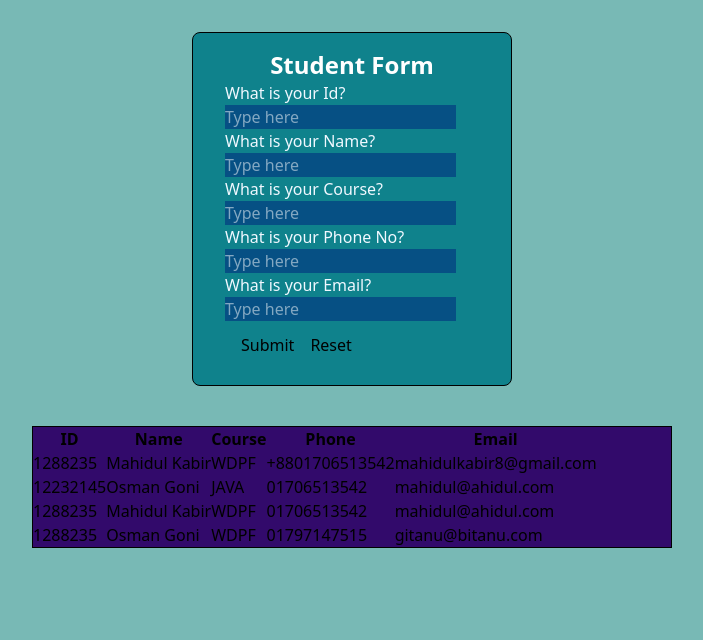
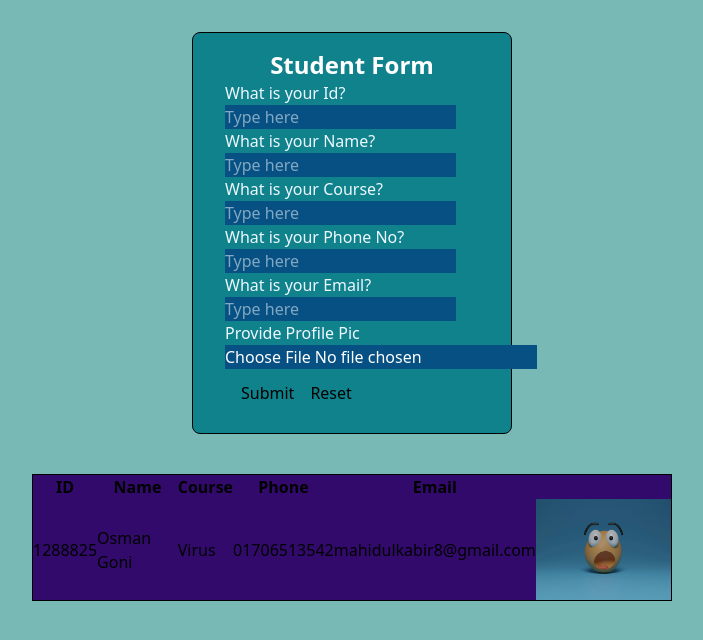
Before and after one commit to mahidulkabir/php-evidence, a PHP site: page /front.php in a window 1280 px wide. Shown: the top 640 px of the page, without its empty margins (288-991 px from the left). Run offline with PHP 8.4, Linux system fonts and the light colour scheme; some libraries are stand-ins or nearby versions.

Commit message:
added asked task

```diff
--- a/codingFile.php
+++ b/codingFile.php
@@ -9,32 +9,34 @@ class StudentDataClass
   private $course;
   private $phone;
   private $email;
+  private $filename;
 
   private static $data_file_path = "data.txt";
-
   // declaring constructor
-  function __construct($_id, $name, $_course, $_phone, $_email)
+  function __construct($_id, $name, $_course, $_phone, $_email,$_filename)
   {
     $this->id = $_id;
     $this->name = $name;
     $this->course = $_course;
     $this->phone = $_phone;
     $this->email = $_email;
+    $this->filename = $_filename;
 
   }
   public function save()
   {
     // Check if file exists and is empty — if so, add a header row first
     if (filesize(self::$data_file_path) == 0) {
-      $header = "ID     | Name       | Course     | Phone     | Email\n";
+      $header = "ID     | Name       | Course     | Phone     | Email | ImageFile \n";
       $separator = str_repeat("-", 45) . "\n";
       file_put_contents(self::$data_file_path, $header . $separator, FILE_APPEND);
     }
 
     // Format each row to fixed width for better alignment
-    $line = sprintf("%-6s | %-10s | %-10s | %s | %s\n", $this->id, $this->name, $this->course, $this->phone,$this->email);
+    $line = sprintf("%-6s | %-10s | %-10s | %s | %s | %s\n", $this->id, $this->name, $this->course, $this->phone,$this->email,$this->filename);
 
     file_put_contents(self::$data_file_path, $line, FILE_APPEND);
+
   }
 
 
@@ -59,12 +61,13 @@ class StudentDataClass
         continue;
 
       $fields = explode("|", $student);
-      if (count($fields) == 5) {
+      if (count($fields) == 6) {
         $id = trim($fields[0]);
         $name = trim($fields[1]);
         $course = trim($fields[2]);
         $phone = trim($fields[3]);
         $email = trim($fields[4]);
+        $filename = trim($fields[5]);
 
         echo "<tr>
                     <td>$id</td>
@@ -72,6 +75,7 @@ class StudentDataClass
                     <td>$course</td>
                     <td>$phone</td>
                     <td>$email</td>
+                    <td><img src='image/$filename' width='200px'</td>
                   </tr>";
       }
     }
--- a/data.txt
+++ b/data.txt
@@ -1,6 +1,3 @@
-ID     | Name       | Course     | Phone     | Email
+ID     | Name       | Course     | Phone     | Email | ImageFile
 ---------------------------------------------
-1288235 | Mahidul Kabir | WDPF       | +8801706513542 | mahidulkabir8@gmail.com
-12232145 | Osman Goni | JAVA       | 01706513542 | mahidul@ahidul.com
-1288235 | Mahidul Kabir | WDPF       | 01706513542 | mahidul@ahidul.com
-1288235 | Osman Goni | WDPF       | 01797147515 | gitanu@bitanu.com
+1288825 | Osman Goni | Virus      | 01706513542 | mahidulkabir8@gmail.com | shubham-dhage-t0Bv0OBQuTg-unsplash.jpg
--- a/front.php
+++ b/front.php
@@ -8,8 +8,8 @@
     <link href="https://cdn.jsdelivr.net/npm/daisyui@5" rel="stylesheet" type="text/css" />
     <script src="https://cdn.jsdelivr.net/npm/@tailwindcss/browser@4"></script>
     <style>
-        legend{
-            color:aliceblue;
+        legend {
+            color: aliceblue;
         }
     </style>
 
@@ -18,10 +18,10 @@
 
 <body class="bg-[#78B9B5] py-8">
 
-    <form action="#" method="post" class="w-1/4 mx-auto border-1 rounded-lg px-8 py-4 bg-[#0F828C]">
+    <form action="#" method="post" class="w-1/4 mx-auto border-1 rounded-lg px-8 py-4 bg-[#0F828C]" enctype="multipart/form-data">
         <h3 class="text-center font-semibold text-2xl text-white">Student Form </h3>
 
-    <fieldset class="fieldset">
+        <fieldset class="fieldset">
             <legend class="fieldset-legend">What is your Id?</legend>
             <input type="text" class="input bg-[#065084] text-white" name="txtId" placeholder="Type here" />
 
@@ -47,6 +47,11 @@
             <input type="text" class="input bg-[#065084] text-white" name="txtEmail" placeholder="Type here" />
 
         </fieldset>
+        <fieldset class="fieldset">
+            <legend class="fieldset-legend">Provide Profile Pic</legend>
+            <input type="file" class="input bg-[#065084] text-white" name="profile_pic" placeholder="Type here" />
+
+        </fieldset>
 
 
 
@@ -54,7 +59,7 @@
 
         <div>
             <button class="btn btn-primary btn-sm my-3 mx-4"><input type="submit" name="btnSubmit" value="Submit">
-           <button class="btn btn-primary btn-soft btn-sm my-3"> <input type="reset" value="Reset"></button>
+                <button class="btn btn-primary btn-soft btn-sm my-3"> <input type="reset" value="Reset"></button>
 
         </div>
     </form>
@@ -63,19 +68,32 @@
     require_once("codingFile.php");
 
     if (isset($_POST["btnSubmit"])) {
-         $id = $_POST["txtId"];
         $name = $_POST["txtName"];
         $course = $_POST["txtCourse"];
-        $phone = $_POST["txtPhone"];
-        $email = $_POST["txtEmail"];
+        $id = trim($_POST["txtId"]);
+        $phone = trim($_POST["txtPhone"]);
+        $email = trim($_POST["txtEmail"]);
+        $filename = $_FILES['profile_pic']['name'];
+        $temp_path = $_FILES['profile_pic']['tmp_name'];
+        $file_size = $_FILES['profile_pic']['size'];
+        $file_type = $_FILES['profile_pic']['type'];
+        $file_size_to_kb = $file_size / 1024;
+        $new_path = "image/";
+        //
+        $file_type_validator = ["image/png", "image/jpg", "image/jpeg"];
 
-        if (preg_match("/^(?:\+88|88)?01[3-9]\d{8}$/", $phone) && preg_match("/^[a-zA-Z0-9._%+-]+@[a-zA-Z0-9.-]+\.[a-zA-Z]{2,}$/", $email) && preg_match("/^\d{5,}$/",$id)) {
+        if (!in_array($file_type, $file_type_validator)) {
+            echo "file type not match";
+        };
+        if ($file_size_to_kb < 1000) {
+            move_uploaded_file($temp_path, $new_path . $filename);
+        };
 
-            $student = new StudentDataClass($id, $name, $course, $phone, $email);
+        if (preg_match("/^(?:\+88|88)?01[3-9]\d{8}$/", $phone) && preg_match("/^[a-zA-Z0-9._%+-]+@[a-zA-Z0-9.-]+\.[a-zA-Z]{2,}$/", $email) && preg_match("/^\d{5,}$/", $id)) {
+            $student = new StudentDataClass($id, $name, $course, $phone, $email, $filename);
             $student->save();
-
         } else {
-          echo "<script>
+            echo "<script>
       alert('Try Again With Correct Format');
 
       </script>";
```
Also changed, not shown: image/shubham-dhage-t0Bv0OBQuTg-unsplash.jpg (added).
